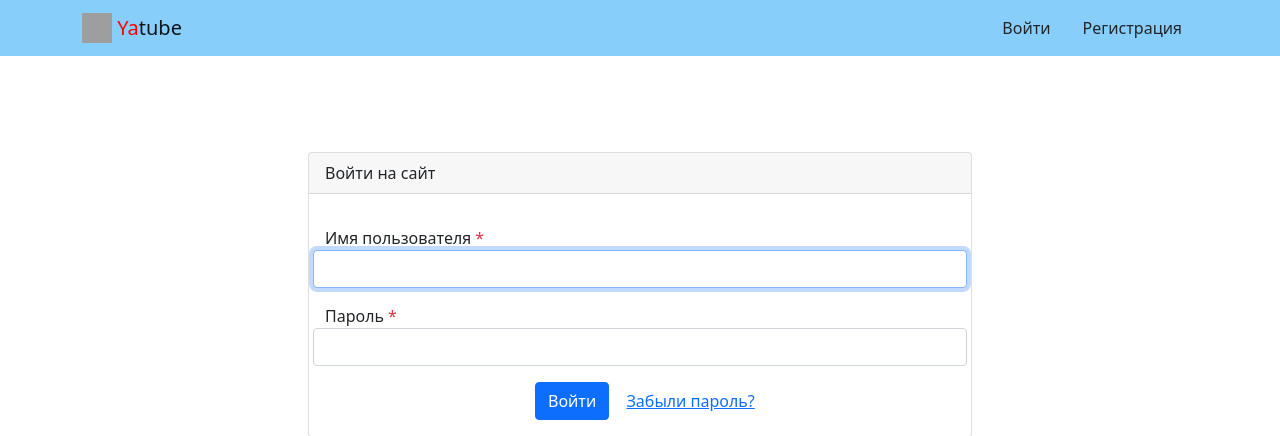
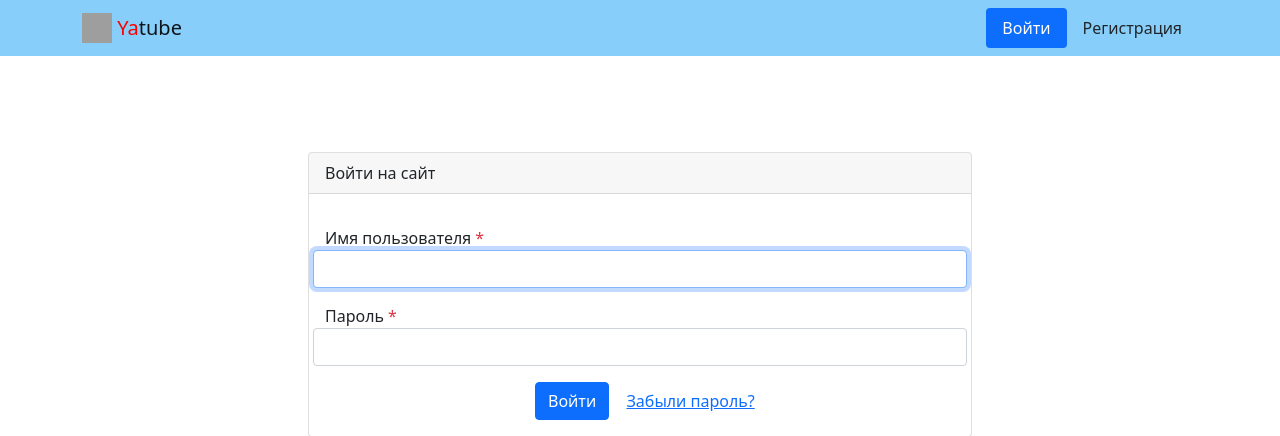
Before and after one commit to lozhkinea/yatube_blog, a Django app: a page that uses yatube/templates/includes/header.html in a window 1280 px wide. Shown: the top 436 px of the page. Run offline with Django 3.2, Linux system fonts and the light colour scheme; parts of the project's set-up code (start-up, migrations or seed data) failed here and were passed over; grey boxes are pictures that could not be loaded.

Commit message:
подсветка Войти и Регистрация

```diff
--- a/yatube/templates/includes/header.html
+++ b/yatube/templates/includes/header.html
@@ -10,32 +10,45 @@
       <ul class="nav nav-pills">
         {% if user.is_authenticated %}
         <li class="nav-item">
-          <a class="nav-link link-dark {% if view_name  == 'posts:post_create' %}active{% endif %}"
-            href="{% url 'posts:post_create' %}"
+          {% with 'posts:post_create' as name %}
+            <a class="nav-link link-dark {% if view_name  == name %}active{% endif %}"
+              href="{% url name %}"
             >
               Добавить запись
             </a>
+          {% endwith %}
         </li>
         <li class="nav-item">
-          <a class="nav-link link-dark {% if view_name  == 'posts:profile' and user == author %}active{% endif %}"
-            href="{% url 'posts:profile' user.username %}"
+          {% with 'posts:profile' as name %}
+            <a class="nav-link link-dark {% if view_name  == name and user == author %}active{% endif %}"
+              href="{% url name user.username %}"
             >
             Пользователь: <b>{{ user.username }}</b>
             </a>
+          {% endwith %}
         </li>
         <li class="nav-item">
-          <a class="nav-link link-dark {% if view_name  == 'password_change' %}active{% endif %}"
-            href="{% url 'password_change' %}">Изменить пароль</a>
+          {% with 'password_change' as name %}
+            <a class="nav-link link-dark {% if view_name  == name %}active{% endif %}"
+              href="{% url name %}"
+            >
+              Изменить пароль
+            </a>
+          {% endwith %}
         </li>
         <li class="nav-item">
           <a class="nav-link link-dark" href="{% url 'logout' %}">Выйти</a>
         </li>
         {% else %}
         <li class="nav-item">
-          <a class="nav-link link-dark" href="{% url 'login' %}">Войти</a>
+          {% with 'login' as name %}
+            <a class="nav-link link-dark {% if view_name  == name %}active{% endif %}" href="{% url name %}">Войти</a>
+          {% endwith %}
         </li>
         <li class="nav-item">
-          <a class="nav-link link-dark" href="{% url 'users:signup' %}">Регистрация</a>
+          {% with 'users:signup' as name %}
+            <a class="nav-link link-dark {% if view_name  == name %}active{% endif %}" href="{% url name %}">Регистрация</a>
+          {% endwith %}
         </li>
         {% endif %}
       </ul>
```
Lines whose indentation alone changed are shown as unchanged.
